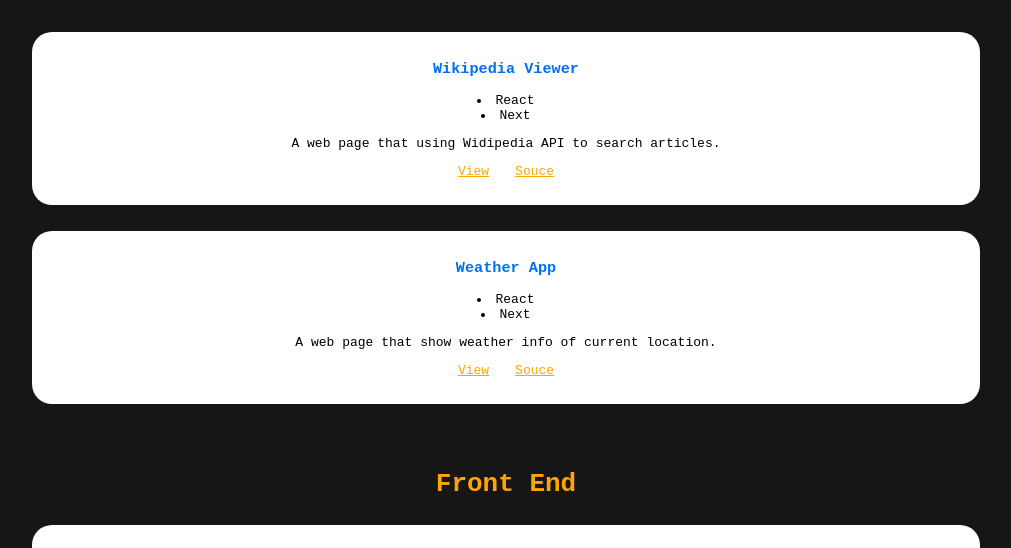
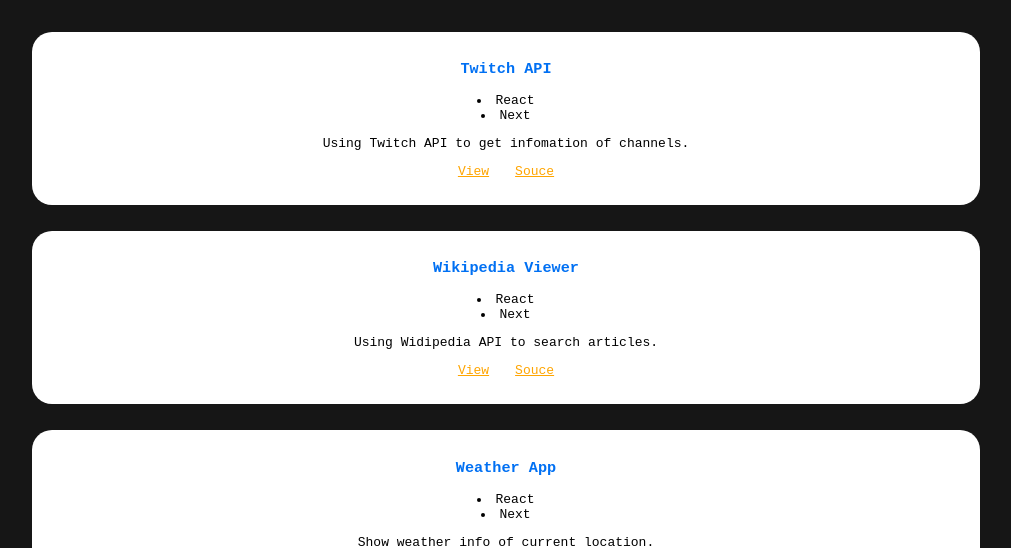
Before and after one commit to hadinhtu97/hadinhtu97, a Next.js app: page /projects in a window 1280 px wide. Shown: the part 254-802 px from the top of the page, without its empty margins (134-1145 px from the left). Built offline with nearby package versions, Linux system fonts and the light colour scheme.

Commit message:
Add twitch api project

```diff
--- a/data/fullstack.js
+++ b/data/fullstack.js
@@ -2,15 +2,22 @@
     type: 'Full Stack',
     list: [
         {
+            name: 'Twitch API',
+            description: 'Using Twitch API to get infomation of channels.',
+            techs: ['React', 'Next'],
+            viewLink: 'https://twitch-api.hadinhtu97.repl.co/',
+            souceLink: 'https://github.com/hadinhtu97/twitch-api'
+        },
+        {
             name: 'Wikipedia Viewer',
-            description: 'A web page that using Widipedia API to search articles.',
+            description: 'Using Widipedia API to search articles.',
             techs: ['React', 'Next'],
             viewLink: 'https://wikipedia-viewer.hadinhtu97.repl.co/',
             souceLink: 'https://github.com/hadinhtu97/wikipedia-viewer'
         },
         {
             name: 'Weather App',
-            description: 'A web page that show weather info of current location.',
+            description: 'Show weather info of current location.',
             techs: ['React', 'Next'],
             viewLink: 'https://weather-app.hadinhtu97.repl.co/',
             souceLink: 'https://github.com/hadinhtu97/weather-app'
```
